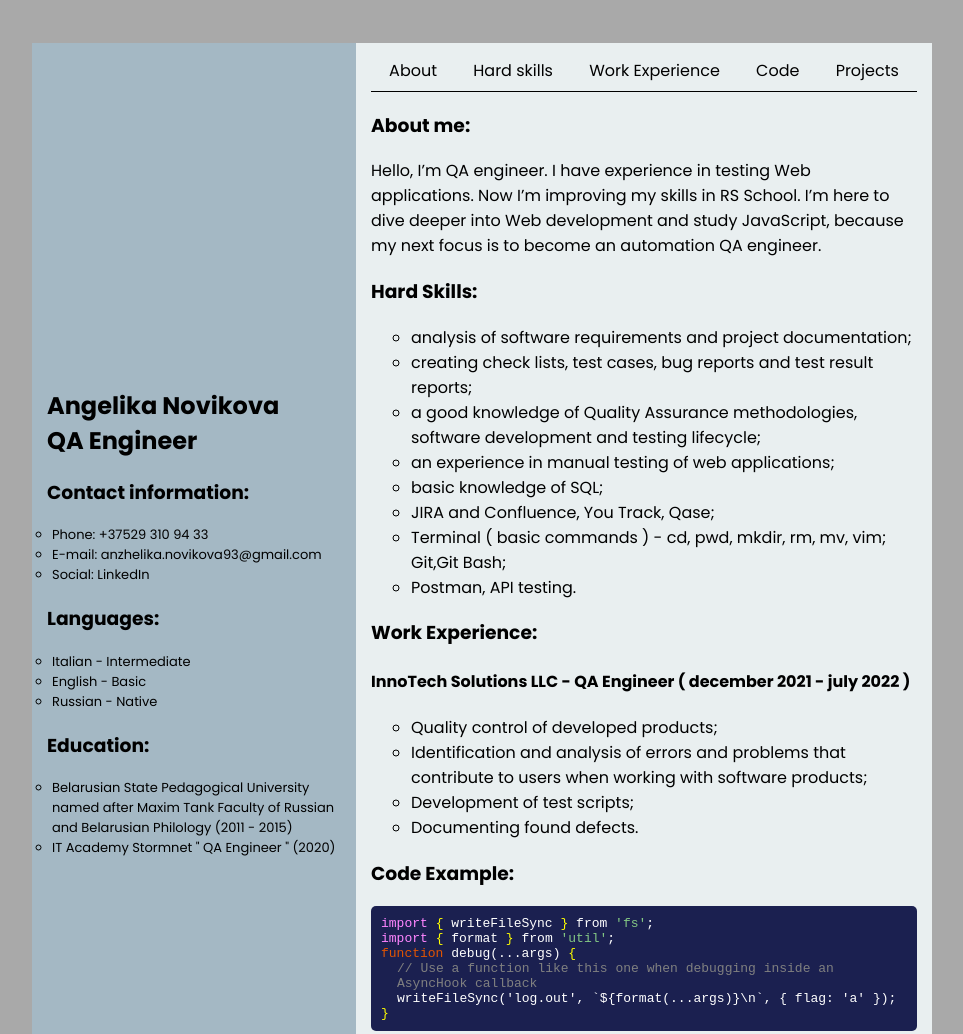
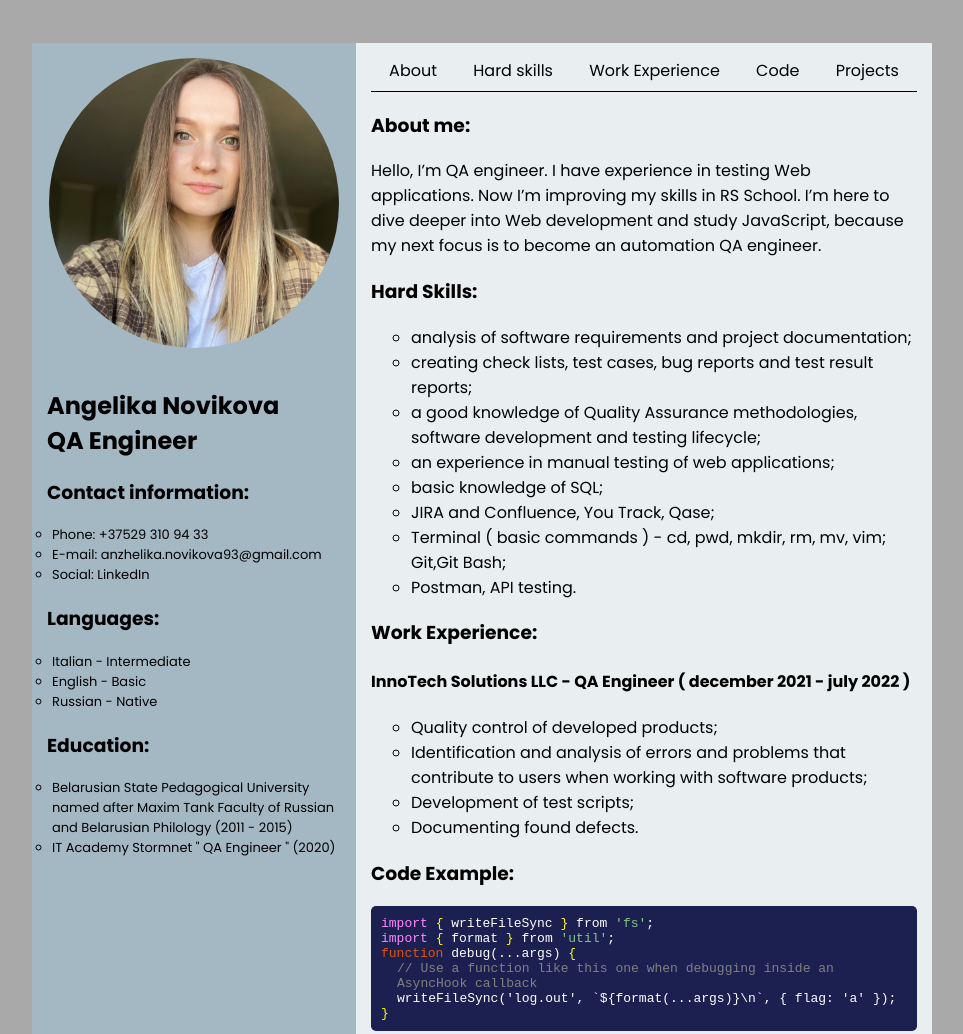
Before and after one commit to Nolikova/rsschool-cv, a plain HTML site: page index.html in a window 1280 px wide. Shown: the top 1034 px of the page, without its empty margins (158-1121 px from the left). Drawn offline with Linux system fonts and the light colour scheme; the site is published under a folder, as on GitHub Pages, so addresses that start at the root find nothing.

Commit message:
fix: update photo path

```diff
--- a/index.html
+++ b/index.html
@@ -19,7 +19,7 @@
             <div>
                 <div class="profileText">
                     <div class="img-box">
-                        <img src="/photo.jpg" class="photo" alt="photo">
+                        <img src="./photo.jpg" class="photo" alt="photo">
                     </div>
                 </div>
                 <h2>Angelika Novikova<br><span>QA Engineer</span></h2>
```
